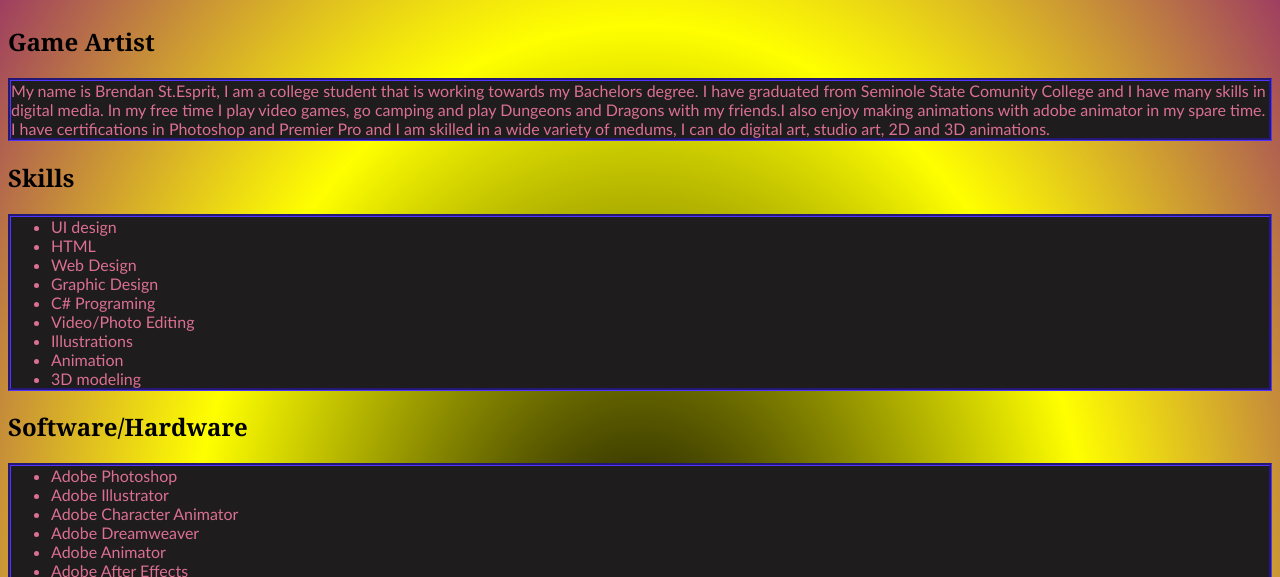
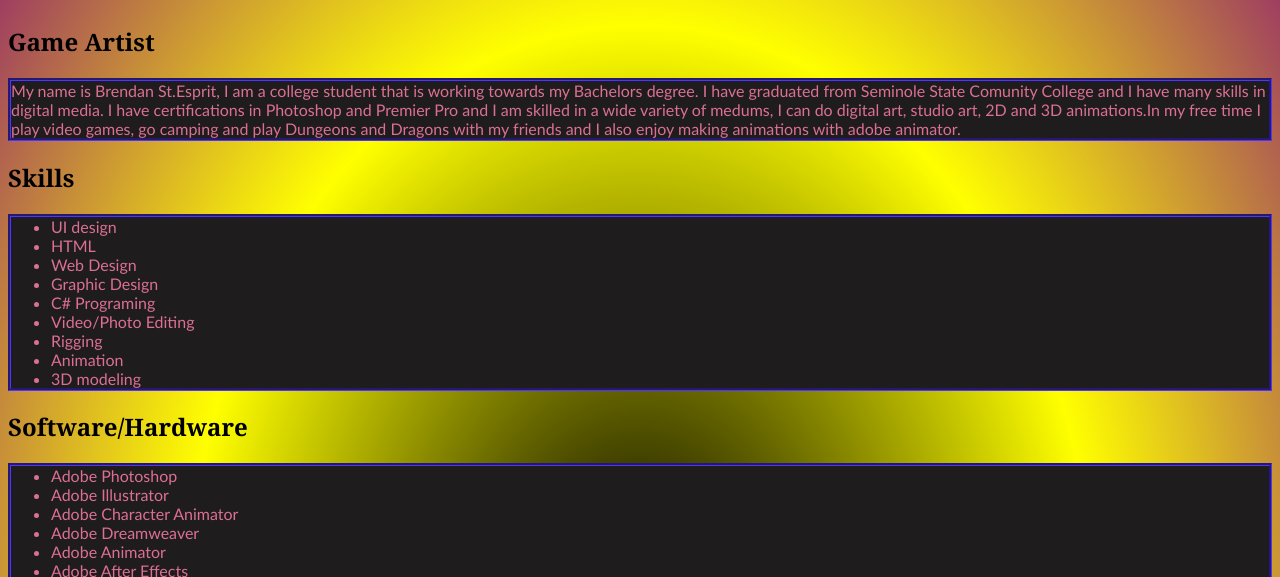
Before and after one commit to BrendanStEsprit/fid, a plain HTML site: page resume/index.html in a window 1280 px wide. Shown: the part 219-796 px from the top of the page. Drawn offline with Linux system fonts and the light colour scheme.

Commit message:
Add files via upload

```diff
--- a/resume/index.html
+++ b/resume/index.html
@@ -33,7 +33,7 @@
 <h2>Game Artist</h2>
 
 
-<p>My name is Brendan St.Esprit, I am a college student that is working towards my Bachelors degree. I have graduated from Seminole State Comunity College and I have many skills in digital media. In my free time I play video games, go camping and play Dungeons and Dragons with my friends.I also enjoy making animations with adobe animator in my spare time. I have certifications in Photoshop and Premier Pro and I am skilled in a wide variety of medums, I can do digital art, studio art, 2D and 3D animations.</p>
+<p>My name is Brendan St.Esprit, I am a college student that is working towards my Bachelors degree. I have graduated from Seminole State Comunity College and I have many skills in digital media. I have certifications in Photoshop and Premier Pro and I am skilled in a wide variety of medums, I can do digital art, studio art, 2D and 3D animations.In my free time I play video games, go camping and play Dungeons and Dragons with my friends and I also enjoy making animations with adobe animator. </p>
 <h2>Skills</h2>
 <ul>
 <li>UI design</li>
@@ -42,7 +42,7 @@
 <li>Graphic Design</li>
 <li>C# Programing</li>
 <li>Video/Photo Editing</li>
-<li>Illustrations</li>
+<li>Rigging</li>
 <li>Animation</li>
 <li>3D modeling</li>
 </ul>
```
